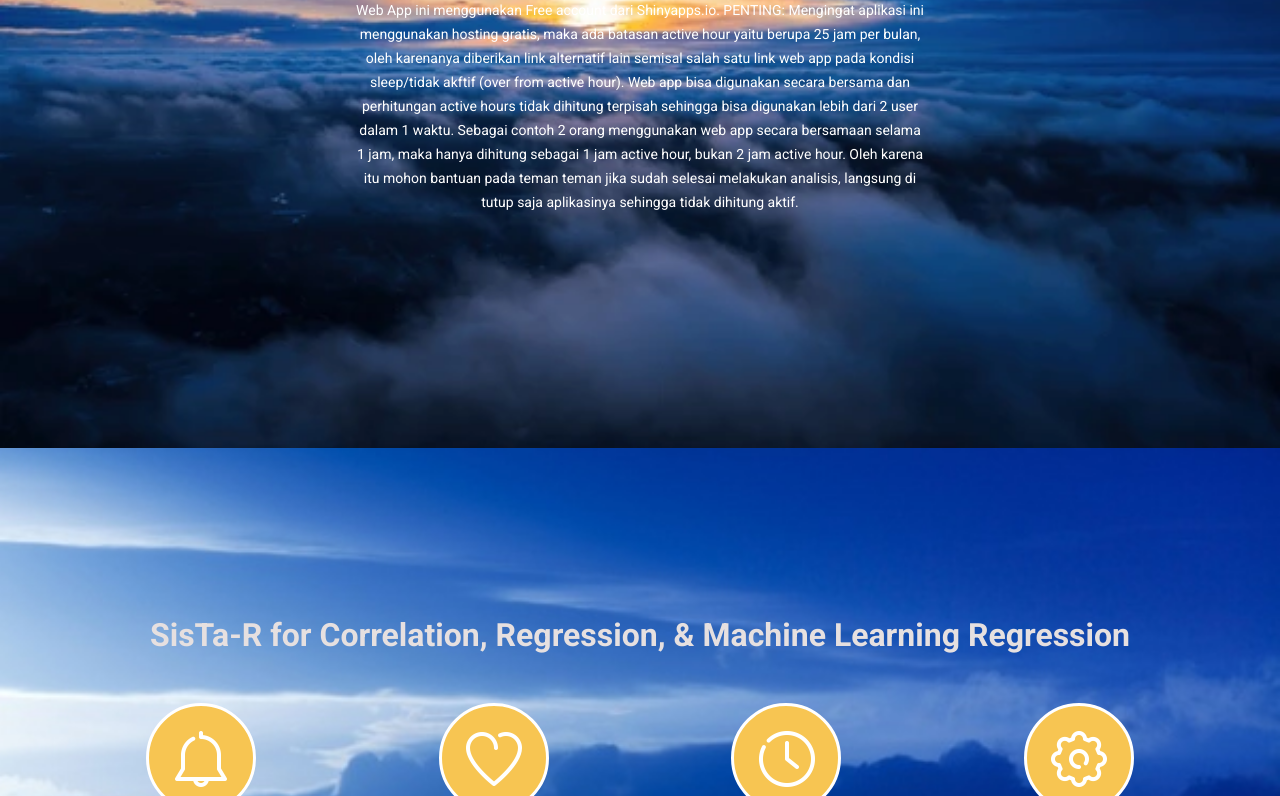
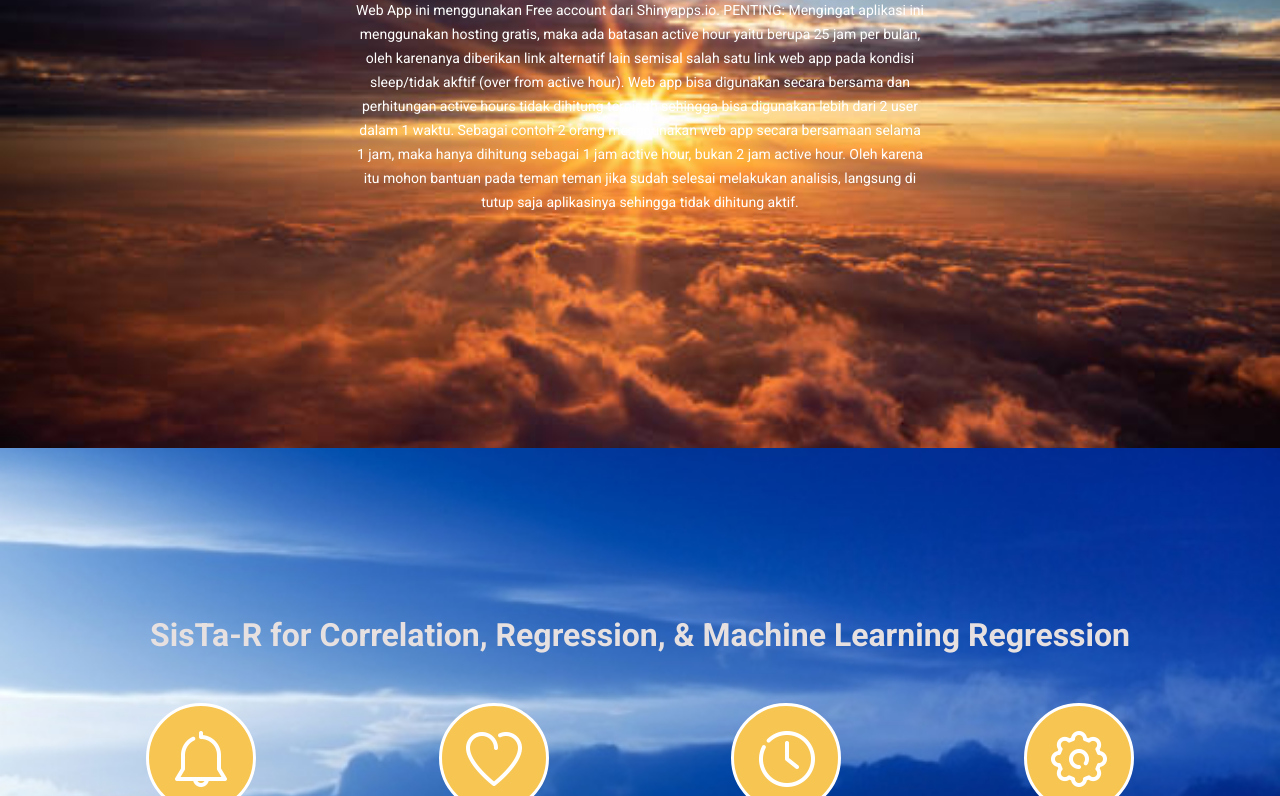
Before and after one commit to faozan-mika/extension_CorRegML, a plain HTML site: page index.html in a window 1280 px wide. Shown: the part 352-1148 px from the top of the page. Drawn offline with nearby package versions, Linux system fonts and the light colour scheme.

Commit message:
Update templatemo-style.css

```diff
--- a/css/templatemo-style.css
+++ b/css/templatemo-style.css
@@ -250,7 +250,7 @@ bootstrap.min.css:5
 	width: 100%;
   	padding-top: 35vh;
   	text-align: center;
-  	background-image: url(../img/banner_bg.jpg);
+  	background-image: url(../img/banner_bg1.jpg);
   	vertical-align: middle;
 }
 
```
